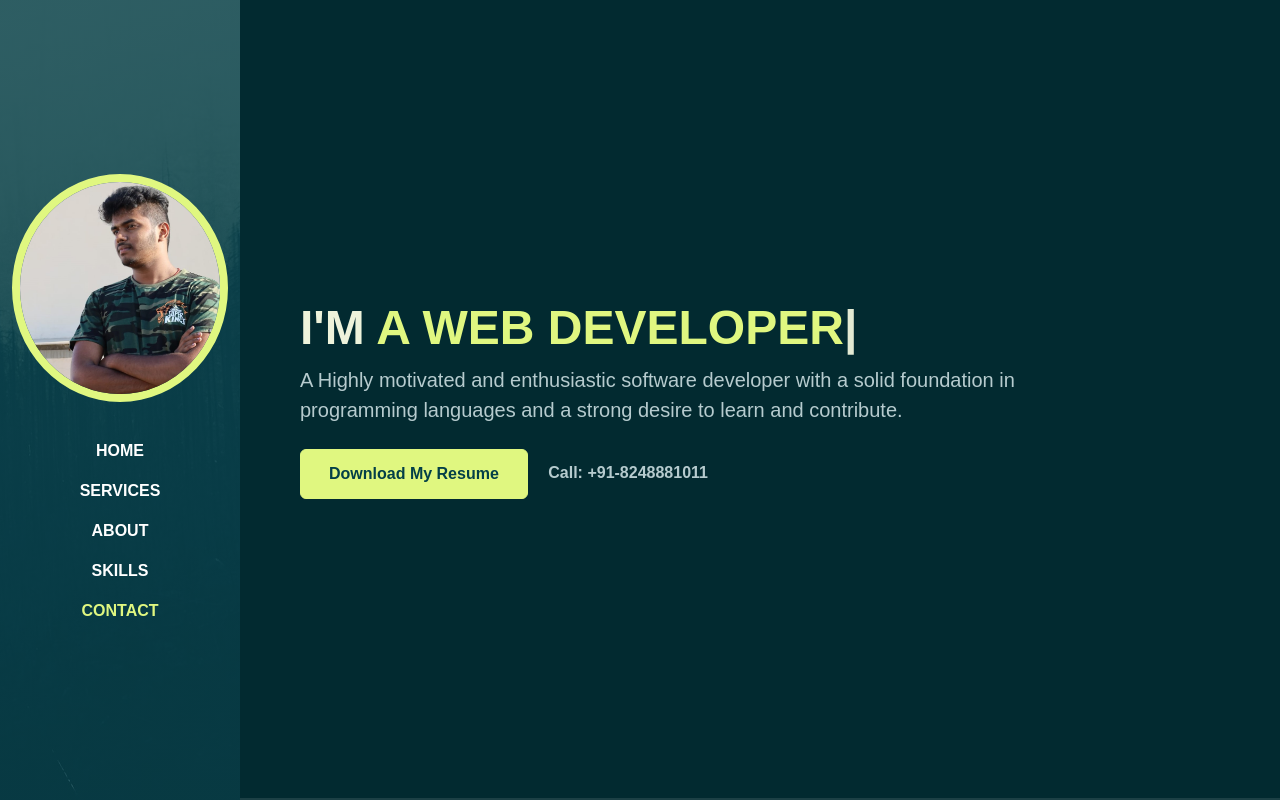
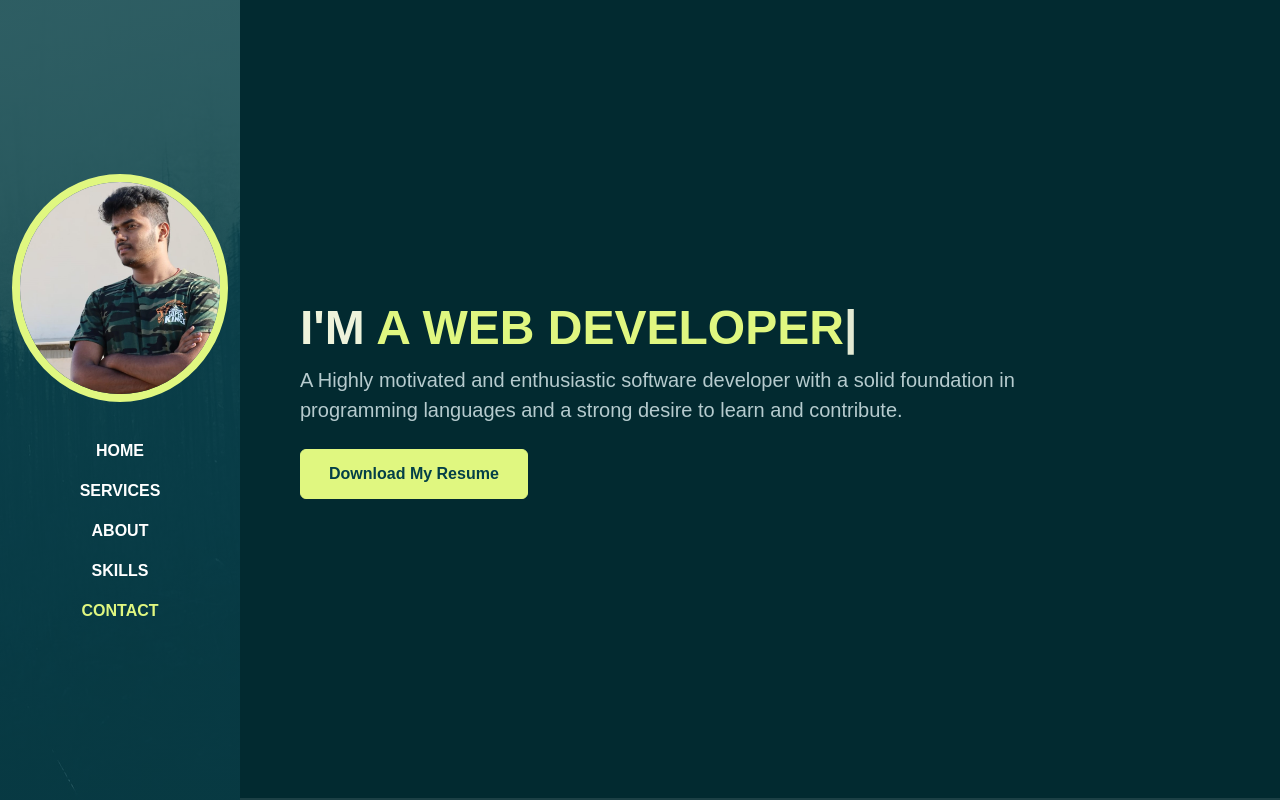
Before and after one commit to TARUNPRASAT/tarunprasat.github.io, a plain HTML site: page index.html in a window 1280 px wide. Shown: the top 800 px of the page. Drawn offline with nearby package versions, Linux system fonts and the light colour scheme; a web font is replaced by a local one.

Commit message:
Update index.html

```diff
--- a/index.html
+++ b/index.html
@@ -58,7 +58,6 @@
                   and a strong desire to learn and contribute.</p>
                 <div data-aos="fade-up" data-aos-delay="600">
                   <a href="./assets/files/Tarunprasat_Resume.pdf" class="btn btn-brand me-3">Download My Resume</a>
-                  <a href="#" class="link-custom">Call: +91-8248881011</a>
                 </div>
               </div>
             </div>
```
